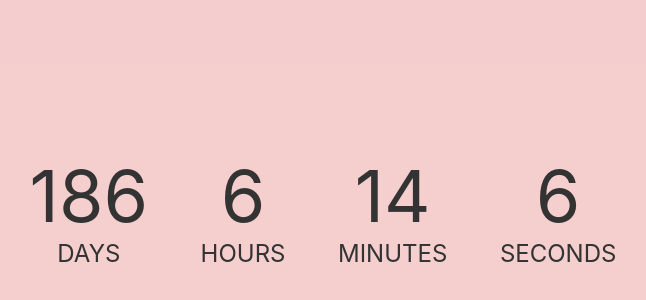
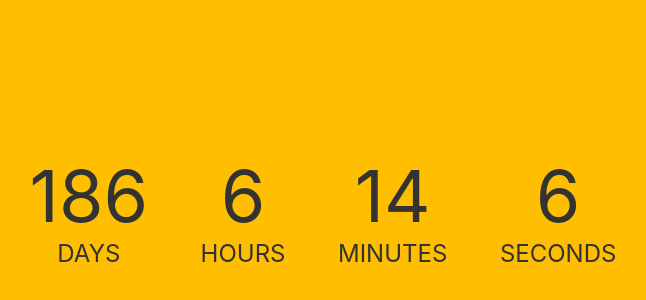
Before and after one commit to ameenkb/countdown, a plain HTML site: page index.html in a window 1280 px wide. Shown: the part 190-490 px from the top of the page, without its empty margins (317-963 px from the left). Drawn offline with Linux system fonts and the light colour scheme.

Commit message:
Update index.html

```diff
--- a/index.html
+++ b/index.html
@@ -10,7 +10,7 @@
 
 html, body {
   height: 100%;
-  background: rgba(200,0,0,0.1);
+  background: #FFBF00;
   margin: 0;
 }
 
```
